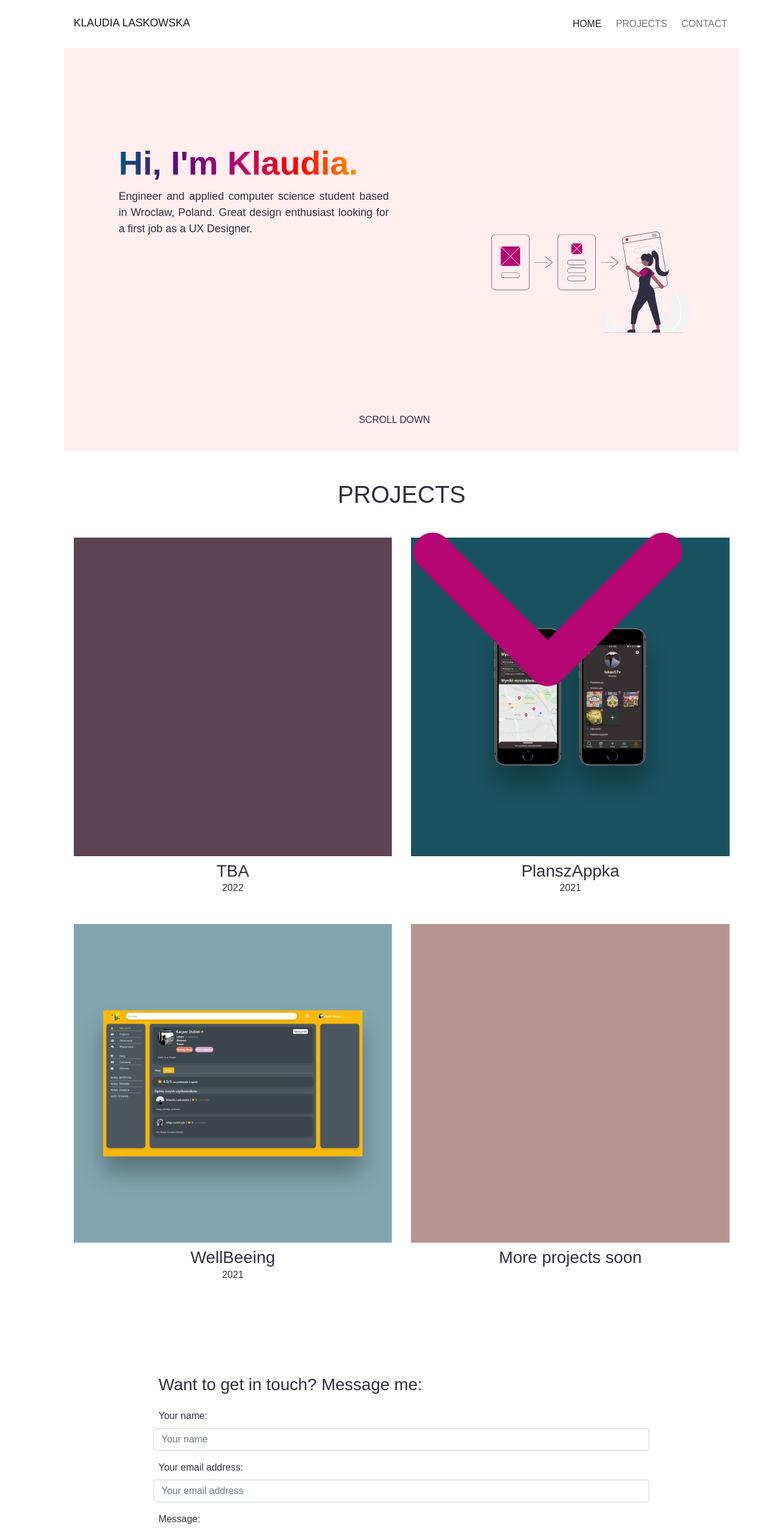
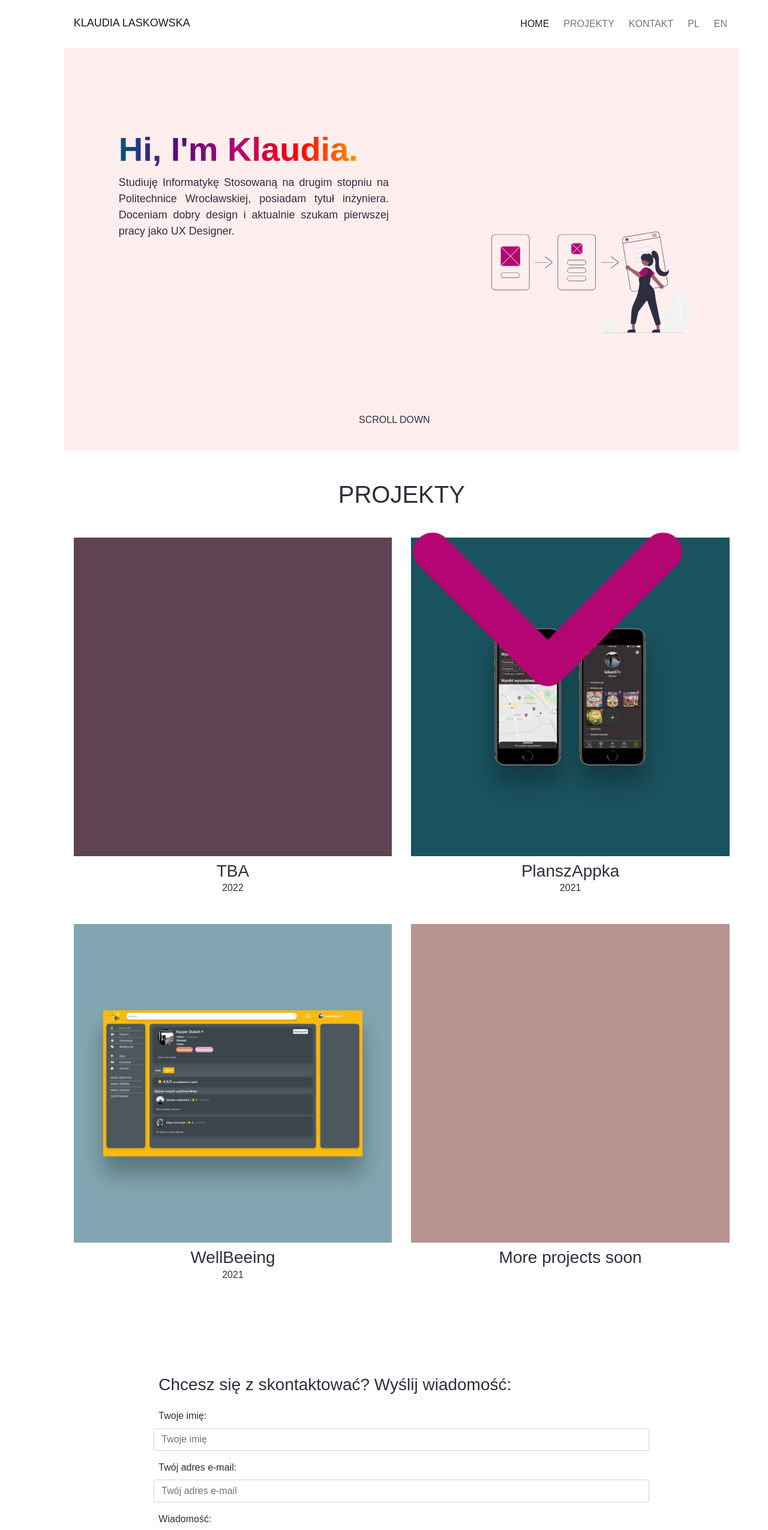
Before and after one commit to klaudial99/portfolio, a Vue app: page /#/ in a window 1280 px wide. Shown: the top 2550 px of the page at 60% size. Built offline with nearby package versions, Linux system fonts and the light colour scheme; what vue-easy-lightbox, vue3-apexcharts would draw is missing.

Commit message:
Add polish language to main page and navbar

```diff
--- a/package.json
+++ b/package.json
@@ -20,8 +20,10 @@
         "emailjs-com": "^3.2.0",
         "vue": "^3.0.0",
         "vue-easy-lightbox": "^1.4.1",
+        "vue-i18n": "^9.1.9",
         "vue-router": "^4.0.0-0",
-        "vue3-apexcharts": "^1.4.1"
+        "vue3-apexcharts": "^1.4.1",
+        "vuex": "^4.0.2"
     },
     "devDependencies": {
         "@vue/cli-plugin-babel": "~4.5.0",
--- a/src/components/MainPage/Contact.vue
+++ b/src/components/MainPage/Contact.vue
@@ -4,22 +4,22 @@
             <div class="row w-100 h-100 justify-content-center mx-0">
                 <div class="col-12 col-sm-11 col-md-9 px-4 px-sm-0">
                     <div class="mb-4">
-                        <h3 class="text-start ms-2">Want to get in touch?  Message me:</h3>
+                        <h3 class="text-start ms-2">{{ $t("contact.heading") }}</h3>
                     </div>
                     <div class="mb-3">
-                        <label for="name-form" class="form-label">Your name:</label>
-                        <input v-model="name" name="name" type="text" class="form-control" id="name-form" placeholder="Your name">
+                        <label for="name-form" class="form-label">{{ $t("contact.name") }}</label>
+                        <input v-model="name" name="name" type="text" class="form-control" id="name-form" :placeholder="$t('contact.nameInput')">
                     </div>
                     <div class="mb-3">
-                        <label for="email-form" class="form-label">Your email address:</label>
-                        <input v-model="email" name="email" type="email" class="form-control" id="email-form" placeholder="Your email address">
+                        <label for="email-form" class="form-label">{{ $t("contact.mail") }}</label>
+                        <input v-model="email" name="email" type="email" class="form-control" id="email-form" :placeholder="$t('contact.mailInput')">
                     </div>
                     <div class="mb-5">
-                        <label for="message-form" class="form-label">Message:</label>
-                        <textarea v-model="message" name="message" class="form-control" id="message-form" rows="7" placeholder="Message"></textarea>
+                        <label for="message-form" class="form-label">{{ $t("contact.message") }}</label>
+                        <textarea v-model="message" name="message" class="form-control" id="message-form" rows="7" :placeholder="$t('contact.messageInput')"></textarea>
                     </div>
 
-                    <input type="submit" value="Send" @click="sendEmail">
+                    <input type="submit" :value="$t('contact.send')" @click="sendEmail">
                 </div>
             </div>
 
--- a/src/components/MainPage/Home.vue
+++ b/src/components/MainPage/Home.vue
@@ -24,7 +24,7 @@
                             id="about"
                             class="about-text"
                         >
-                            Engineer and applied computer science student based in Wroclaw, Poland. Great design enthusiast looking for a first job as a UX Designer.
+                            {{ $t("home.about") }}
                         </p>
 
                     </div>
--- a/src/components/MainPage/Projects.vue
+++ b/src/components/MainPage/Projects.vue
@@ -2,7 +2,7 @@
     <div>
         <div class="row align-items-md-center justify-content-sm-center title-row mb-3">
             <div class="col">
-                <h1 class="text-center">PROJECTS</h1>
+                <h1 class="text-center">{{ $t("navbar.projects") }}</h1>
             </div>
 
         </div>
--- a/src/components/NavBar.vue
+++ b/src/components/NavBar.vue
@@ -20,10 +20,16 @@
                                         <span class="nav-link clickable home ps-0 me-3 me-lg-0" @click="scrollTo('home')" aria-current="page">HOME</span>
                                     </li>
                                     <li class="nav-item">
-                                        <span class="nav-link clickable projects ps-0 ms-3 me-3 me-lg-0" @click="scrollTo('projects')">PROJECTS</span>
+                                        <span class="nav-link clickable projects ps-0 ms-3 me-3 me-lg-0" @click="scrollTo('projects')">{{ $t("navbar.projects") }}</span>
                                     </li>
                                     <li class="nav-item">
-                                        <span class="nav-link clickable contact ps-0 ms-3 me-3 me-lg-0" @click="scrollTo('contact')">CONTACT</span>
+                                        <span class="nav-link clickable contact ps-0 ms-3 me-3 me-lg-0" @click="scrollTo('contact')">{{ $t("navbar.contact") }}</span>
+                                    </li>
+                                    <li class="nav-item">
+                                        <span class="nav-link clickable ps-0 ms-3 me-3 me-lg-0" @click="setLanguage('pl')">PL</span>
+                                    </li>
+                                    <li class="nav-item">
+                                        <span class="nav-link clickable ps-0 ms-3 me-3 me-lg-0" @click="setLanguage('en')">EN</span>
                                     </li>
 
                                 </ul>
@@ -54,8 +60,7 @@ export default {
                     this.scroll(id)
                     this.setActiveClass()
                 }, 100)
-            }
-            else {
+            } else {
                 this.scroll(id)
             }
         },
@@ -106,6 +111,12 @@ export default {
                 }
             };
         },
+        setLanguage(lan) {
+            this.$store.commit('setLanguage', lan);
+            console.log(this.$store.getters.getLanguage)
+
+            this.$i18n.locale = lan
+        }
     },
     mounted() {
         this.activeSectionAndNavbarShadowOnScroll()
--- a/src/main.js
+++ b/src/main.js
@@ -1,4 +1,6 @@
 import { createApp } from 'vue'
+import { createI18n } from 'vue-i18n'
+import { createStore } from 'vuex'
 import 'bootstrap/dist/css/bootstrap.min.css'
 import 'bootstrap'
 import App from './App.vue'
@@ -35,8 +37,77 @@ library.add(faArrowDownLong)
 import { dom } from "@fortawesome/fontawesome-svg-core";
 dom.watch();
 
+const messages = {
+    en: {
+        navbar: {
+            projects: 'PROJECTS',
+            contact: 'CONTACT'
+        },
+        home: {
+            about: 'Engineer and applied computer science student based in Wroclaw, Poland. Great design enthusiast looking for a first job as a UX Designer.'
+        },
+        contact: {
+            heading: 'Want to get in touch? Message me:',
+            name: 'Your name:',
+            nameInput: 'Your name',
+            mail: 'Your email address:',
+            mailInput: 'Your email address',
+            message: 'Message:',
+            messageInput: 'Message',
+            send: 'Send'
+        }
+    },
+    pl: {
+        navbar: {
+            projects: 'PROJEKTY',
+            contact: 'KONTAKT'
+        },
+        home: {
+            about: 'Studiuję Informatykę Stosowaną na drugim stopniu na Politechnice Wrocławskiej, posiadam tytuł inżyniera. Doceniam dobry design i aktualnie szukam pierwszej pracy jako UX Designer.'
+        },
+        contact: {
+            heading: 'Chcesz się z skontaktować? Wyślij wiadomość:',
+            name: 'Twoje imię:',
+            nameInput: 'Twoje imię',
+            mail: 'Twój adres e-mail:',
+            mailInput: 'Twój adres e-mail',
+            message: 'Wiadomość:',
+            messageInput: 'Wiadomość',
+            send: 'Wyślij'
+        }
+    }
+}
+
+const i18n = createI18n({
+    locale: 'pl', // set locale
+    fallbackLocale: 'en', // set fallback locale
+    messages, // set locale messages
+    // If you need to specify other options, you can set other options
+    // ...
+})
+
+const store = createStore({
+    state () {
+        return {
+            language: 'en'
+        }
+    },
+    mutations: {
+        setLanguage(state, value) {
+            state.language = value;
+        },
+    },
+    getters: {
+        getLanguage(state) {
+            return state.language;
+        }
+    }
+})
+
 const app = createApp(App).use(router);
 
+app.use(store)
+app.use(i18n)
 app.use(AOS.init());
 app.use(VueApexCharts);
 app.use(VueEasyLightbox)
--- a/src/views/PlanszAppka.vue
+++ b/src/views/PlanszAppka.vue
@@ -279,7 +279,7 @@
                     <p class="project-text">During the project presentation in class, we were suggested to focus on the appearance of a single tile presenting the most important information about a particular game. So we decided to conduct a survey to find out which form of information presentation is most user-friendly. The prepared questions and the results of the survey conducted on 16 people are presented below.</p>
                     <div class="row">
 
-                        <div class="col-12 col-lg-6 mt-3">
+                        <div class="col-12 col-md-6 mt-3">
                             <ol class="charts-list">
                                 <li>
                                     <div>
@@ -290,7 +290,7 @@
                             </ol>
                         </div>
 
-                        <div class="col-12 col-lg-6 mt-3">
+                        <div class="col-12 col-md-6 mt-3">
                             <ol start="2" class="charts-list">
                                 <li>
                                     <div>
```
Also changed, not shown: 1 other file (tests, documents, lock files or other folders).
